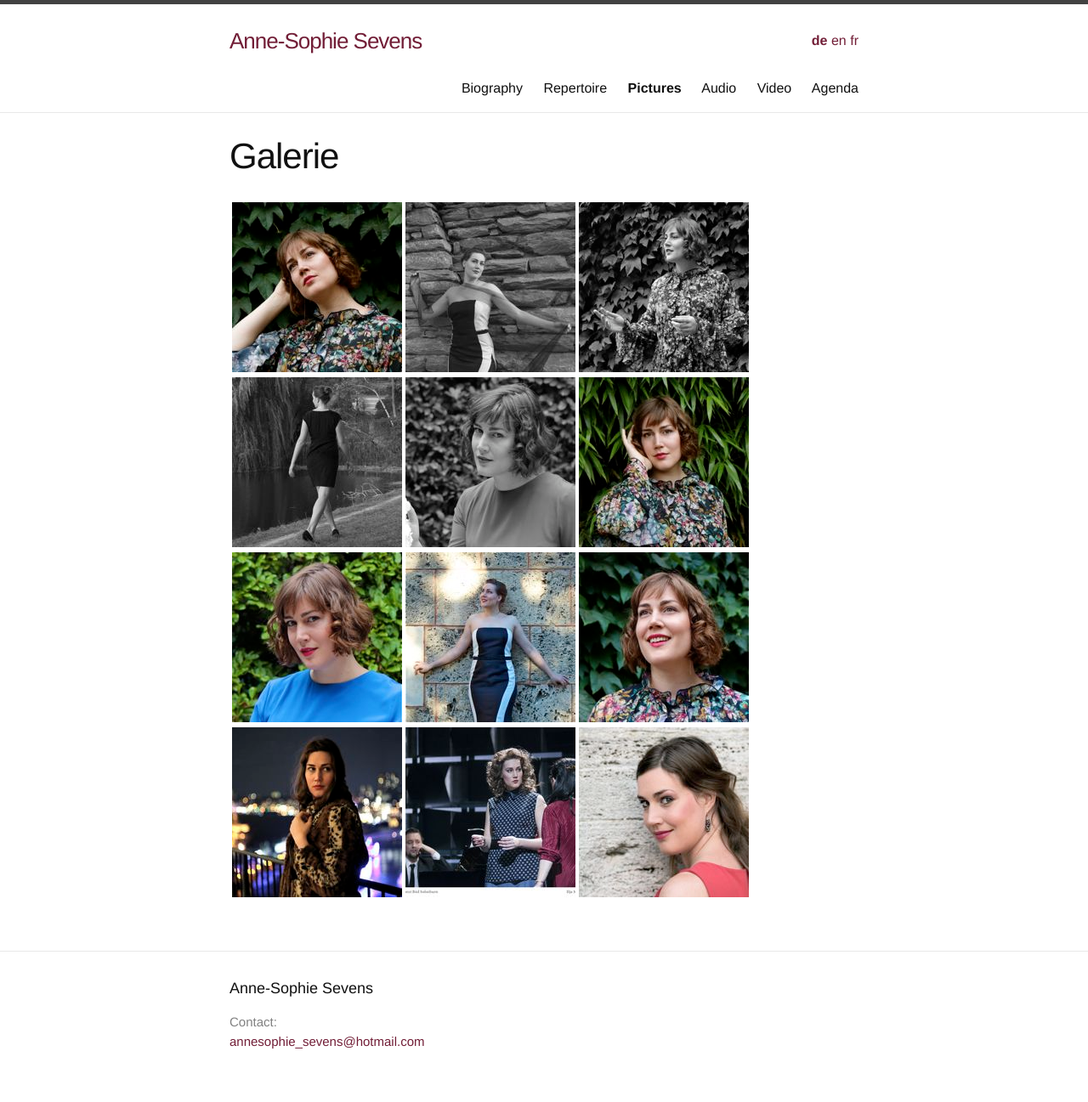
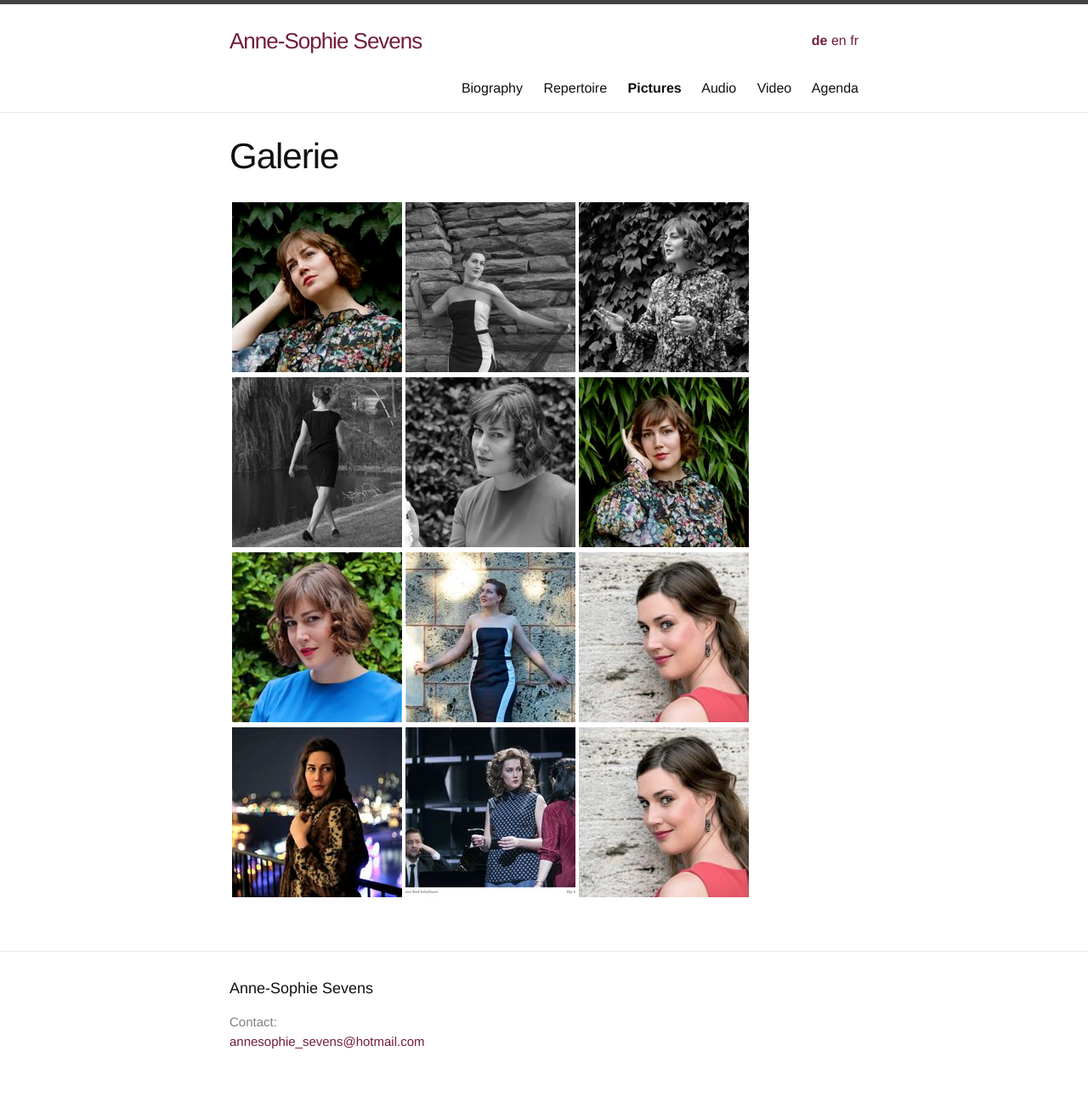
Before and after one commit to annesophie-sevens/annesophie-sevens.github.io, a Jekyll site: the page built from pictures-de.md, in a window 1280 px wide. Shown: the whole page at 85% size. Built offline with Jekyll 4.4.1, drawn with Linux system fonts in a browser that asks for light colours.

Commit message:
Update pictures-de.md

```diff
--- a/pictures-de.md
+++ b/pictures-de.md
@@ -10,6 +10,6 @@
 
 | <a href="/assets/LOOP.JPG"> ![]({{ site.baseurl }}/assets/LOOP 1.jpg) </a> | <a href="/assets/BLOEM 1.JPG"> ![]({{ site.baseurl }}/assets/bloem.jpg) </a> | <a href="/assets/HAND 1.JPG">![]({{ site.baseurl }}/assets/HAND.jpg) </a> |
 
-|  <a href="/assets/25.jpg">  ![]({{ site.baseurl }}/assets/25_thumbnail.jpg) </a> | <a href="/assets/MUUR 1.JPG"> ![]({{ site.baseurl }}/assets/MUUR.jpg) </a>|<a href="/assets/23.jpg"> ![]({{ site.baseurl }}/assets/23_thumbnail.jpg) </a>|
+|  <a href="/assets/25.jpg">  ![]({{ site.baseurl }}/assets/25_thumbnail.jpg) </a> | <a href="/assets/MUUR 1.JPG"> ![]({{ site.baseurl }}/assets/MUUR.jpg) </a>|<a href="/assets/muurfoto.jpg"> ![]({{ site.baseurl }}/assets/muurfoto_thumbnail.jpg) </a>|
 
 | <a href="/assets/b2.jpg"> ![]({{ site.baseurl }}/assets/b2-thumbnail.jpg) </a> | <a href="/assets/aab.jpg"> ![]({{ site.baseurl }}/assets/aab-thumbnail.jpg) </a> | <a href="/assets/muurfoto.jpg">  ![]({{ site.baseurl }}/assets/muurfoto_thumbnail.jpg) </a> |
```
